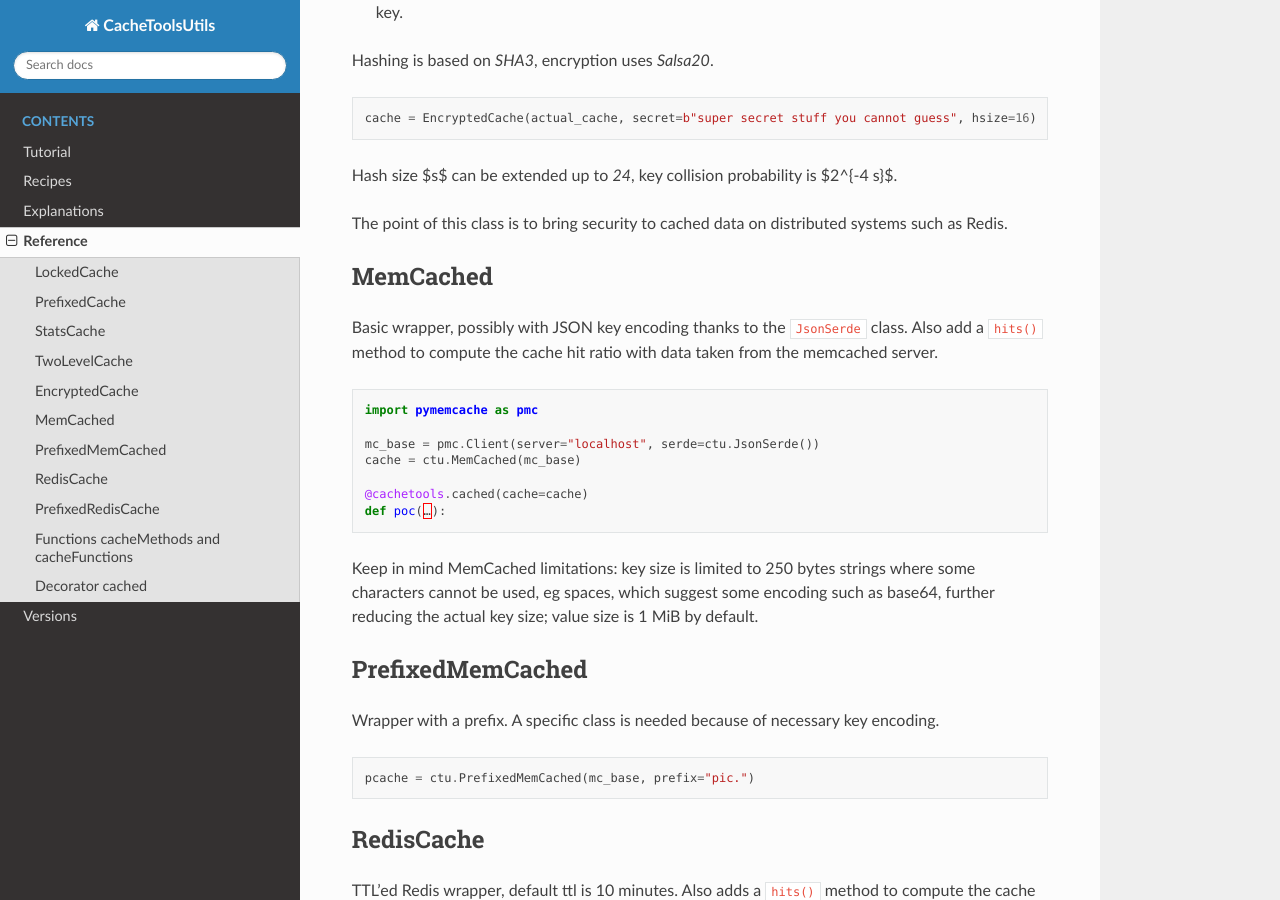
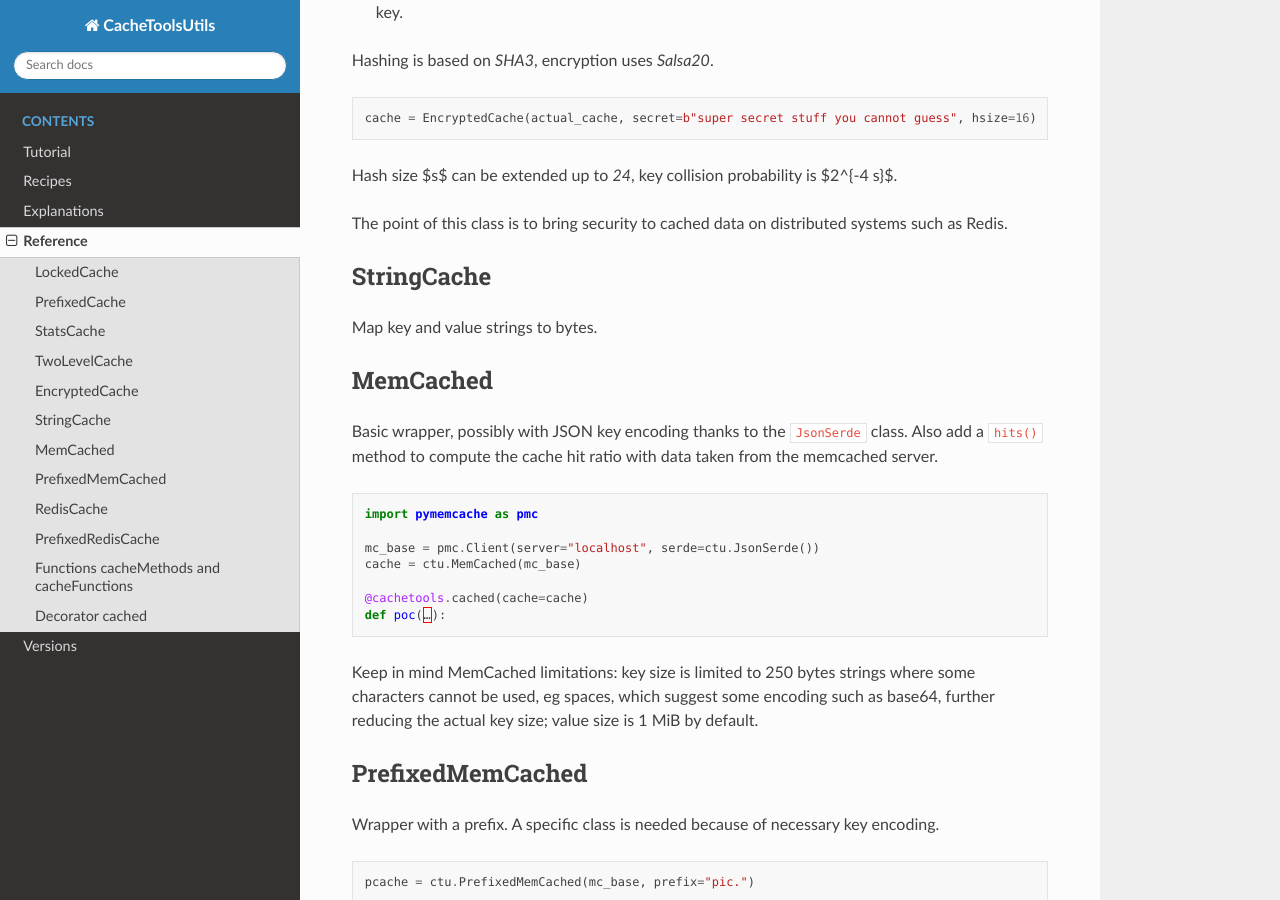
Before and after one commit to zx80/cachetools-utils, a Sphinx documentation site: the page built from docs/REFERENCE.md, in a window 1280 px wide and 900 px high, scrolled down 1836 px. Built offline with Sphinx 7.4.7 and the Read the Docs theme 3.1.0, drawn with Linux system fonts in a browser that asks for light colours; pages that are not in the unit, such as notebooks, are missing from menus.

Commit message:
+ StringCache

```diff
--- a/docs/REFERENCE.md
+++ b/docs/REFERENCE.md
@@ -97,6 +97,10 @@
 
 The point of this class is to bring security to cached data on distributed systems such as Redis.
 
+## StringCache
+
+Map key and value strings to bytes.
+
 ## MemCached
 
 Basic wrapper, possibly with JSON key encoding thanks to the `JsonSerde` class.
```
